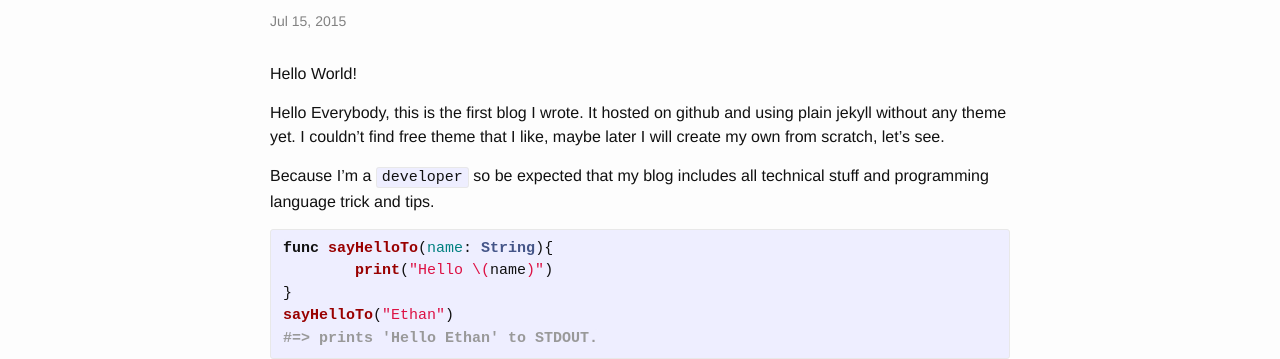
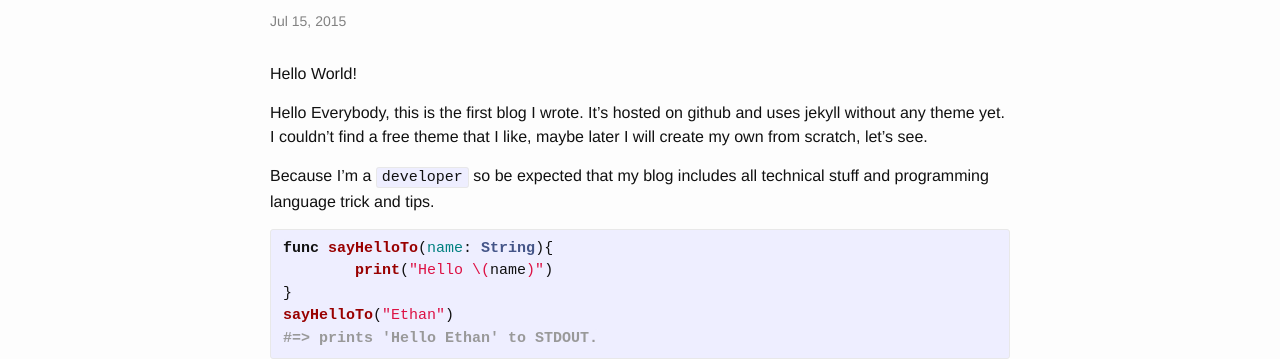
Before and after one commit to zhjuncai/zhjuncai.github.io, a Jekyll site: the page built from _posts/2015-07-15-my-very-first-blog.markdown, in a window 1280 px wide. Shown: the part 138-497 px from the top of the page. Built offline with Jekyll 4.4.1, drawn with Linux system fonts in a browser that asks for light colours.

Commit message:
update blog

```diff
--- a/_posts/2015-07-15-my-very-first-blog.markdown
+++ b/_posts/2015-07-15-my-very-first-blog.markdown
@@ -6,8 +6,8 @@ categories: jekyll
 ---
 Hello World!
 
-Hello Everybody, this is the first blog I wrote. It hosted on github and using plain jekyll without any theme yet.
-I couldn't find free theme that I like, maybe later I will create my own from scratch, let's see.
+Hello Everybody, this is the first blog I wrote. It's hosted on github and uses jekyll without any theme yet.
+I couldn't find a free theme that I like, maybe later I will create my own from scratch, let's see.
 
 Because I'm a `developer` so be expected that my blog includes all technical stuff and programming language trick and tips.
 
```
